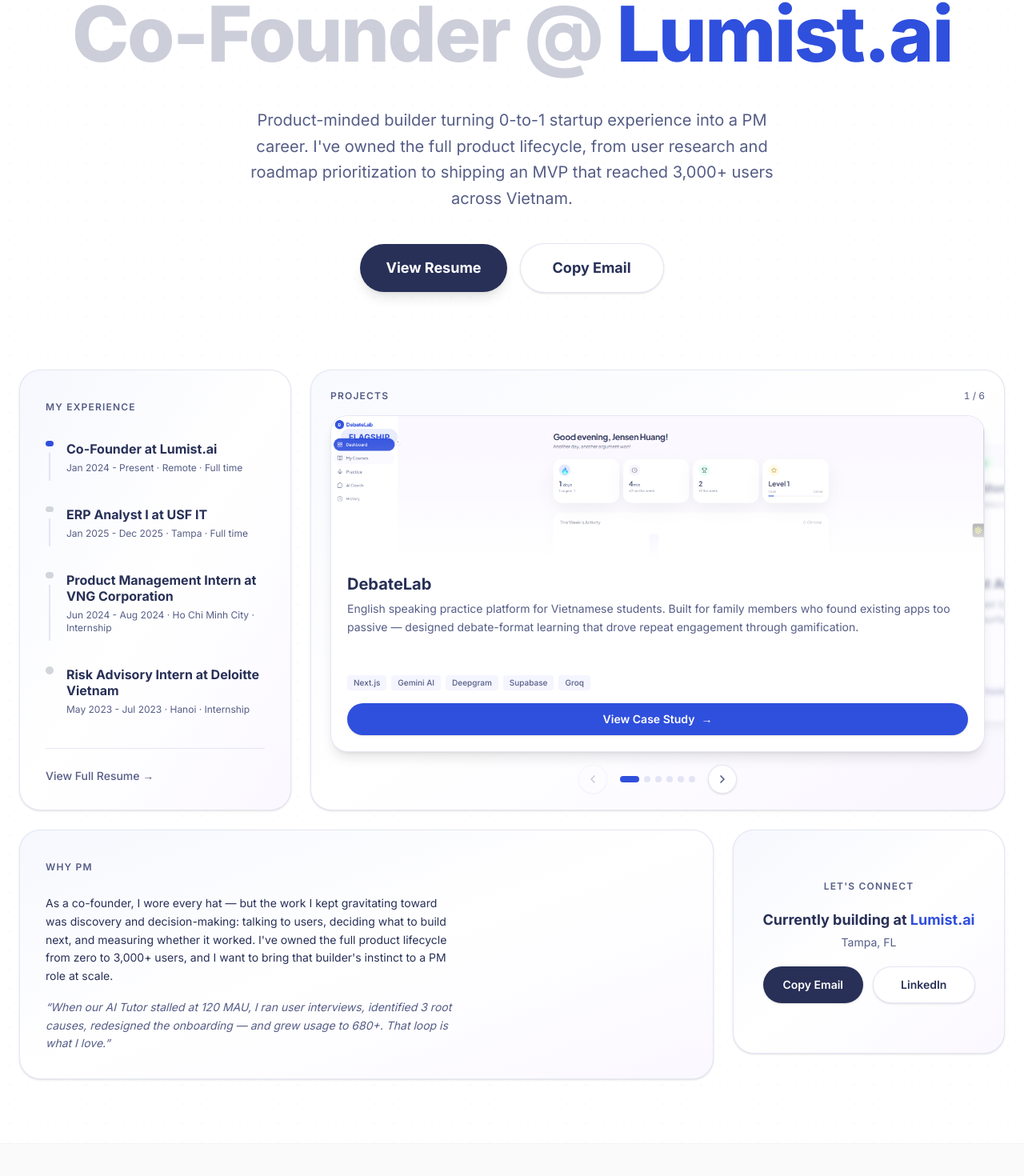
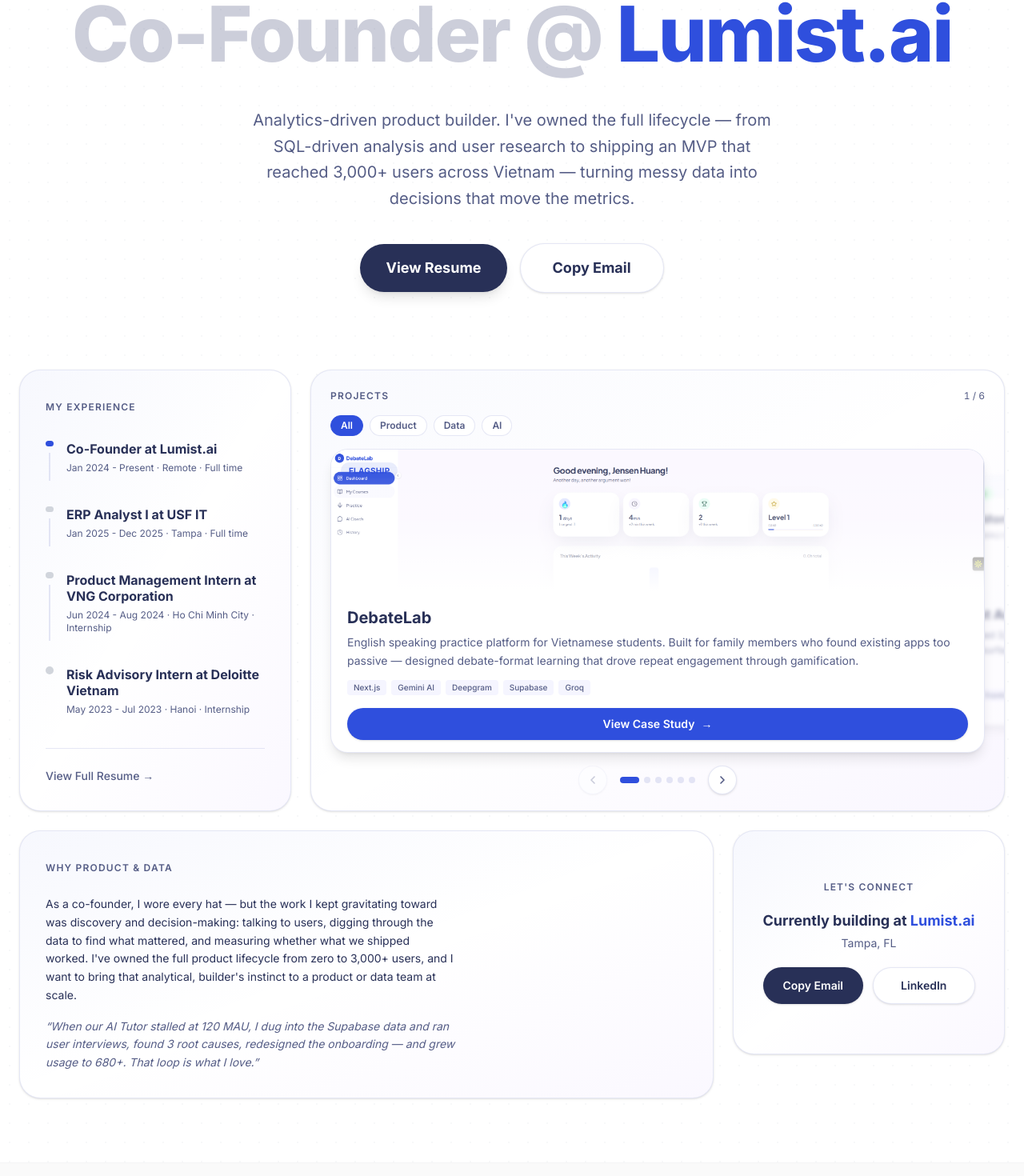
Before and after one commit to ndkn-code/jknguyen-portfolio, a Next.js app: page / in a window 1280 px wide. Shown: the part 312-1782 px from the top of the page at 80% size. Built offline with nearby package versions, Linux system fonts and the light colour scheme.

Commit message:
Reframe homepage for Product & Data positioning; add project category filter

```diff
--- a/src/app/layout.tsx
+++ b/src/app/layout.tsx
@@ -9,9 +9,9 @@
 });
 
 export const metadata: Metadata = {
-  title: "Jack Nguyen - PM Portfolio",
+  title: "Jack Nguyen — Product & Data",
   description:
-    "Co-Founder & COO at Lumist.ai — I build AI-powered products that solve real problems.",
+    "Co-Founder at Lumist.ai. Analytics-driven product builder — I turn data into decisions and ship AI-powered products that reached 3,000+ users.",
 };
 
 export default function RootLayout({
--- a/src/components/home/experience-projects.tsx
+++ b/src/components/home/experience-projects.tsx
@@ -35,6 +35,7 @@
 
 interface Project {
   href: string;
+  categories: string[];
   badge: string;
   badgeColor: string;
   title: string;
@@ -47,6 +48,7 @@
 const allProjects: Project[] = [
   {
     href: "/projects/debatelab",
+    categories: ["Product", "AI"],
     badge: "Flagship",
     badgeColor:
       "bg-primary/10 text-primary dark:bg-primary/20 dark:text-primary",
@@ -58,6 +60,7 @@
   },
   {
     href: "/projects/lumist-analytics",
+    categories: ["Data", "Product"],
     badge: "Launched",
     badgeColor:
       "bg-green-100 text-green-700 dark:bg-green-900/30 dark:text-green-400",
@@ -69,6 +72,7 @@
   },
   {
     href: "/projects/ai-customer-support",
+    categories: ["AI", "Data"],
     badge: "Technical",
     badgeColor:
       "bg-indigo-100 text-indigo-700 dark:bg-indigo-900/30 dark:text-indigo-400",
@@ -80,6 +84,7 @@
   },
   {
     href: "/projects/nemoclaw",
+    categories: ["AI", "Data"],
     badge: "AI Agent",
     badgeColor:
       "bg-cyan-100 text-cyan-700 dark:bg-cyan-900/30 dark:text-cyan-400",
@@ -91,6 +96,7 @@
   },
   {
     href: "/projects/lead-scoring-crm",
+    categories: ["Data", "Product"],
     badge: "Automation",
     badgeColor:
       "bg-purple-100 text-purple-700 dark:bg-purple-900/30 dark:text-purple-400",
@@ -102,6 +108,7 @@
   },
   {
     href: "#",
+    categories: ["Data"],
     badge: "Data",
     badgeColor:
       "bg-blue-100 text-blue-700 dark:bg-blue-900/30 dark:text-blue-400",
@@ -202,21 +209,35 @@
   );
 }
 
+const FILTERS = ["All", "Product", "Data", "AI"] as const;
+type Filter = (typeof FILTERS)[number];
+
 export default function ExperienceAndProjects() {
   const [currentIndex, setCurrentIndex] = useState(0);
+  const [filter, setFilter] = useState<Filter>("All");
+
+  const projects =
+    filter === "All"
+      ? allProjects
+      : allProjects.filter((p) => p.categories.includes(filter));
 
   const paginate = useCallback(
     (newDirection: number) => {
       const nextIndex = currentIndex + newDirection;
-      if (nextIndex >= 0 && nextIndex < allProjects.length) {
+      if (nextIndex >= 0 && nextIndex < projects.length) {
         setCurrentIndex(nextIndex);
       }
     },
-    [currentIndex]
+    [currentIndex, projects.length]
   );
 
   const goTo = useCallback((index: number) => {
     setCurrentIndex(index);
+  }, []);
+
+  const selectFilter = useCallback((f: Filter) => {
+    setFilter(f);
+    setCurrentIndex(0);
   }, []);
 
   return (
@@ -286,8 +307,26 @@
                 Projects
               </span>
               <span className="text-xs text-muted-foreground tabular-nums">
-                {currentIndex + 1} / {allProjects.length}
+                {projects.length === 0 ? 0 : currentIndex + 1} /{" "}
+                {projects.length}
               </span>
+            </div>
+
+            {/* Category filter */}
+            <div className="relative flex flex-wrap items-center gap-2 px-6 pt-4 z-20">
+              {FILTERS.map((f) => (
+                <button
+                  key={f}
+                  onClick={() => selectFilter(f)}
+                  className={`px-3 py-1 rounded-full text-xs font-semibold transition-colors border ${
+                    filter === f
+                      ? "bg-primary text-white border-primary"
+                      : "bg-card text-muted-foreground border-border hover:border-primary/40 hover:text-foreground"
+                  }`}
+                >
+                  {f}
+                </button>
+              ))}
             </div>
 
             {/* Stacked carousel */}
@@ -298,7 +337,7 @@
                 perspective: "1200px",
               }}
             >
-              {allProjects.map((project, i) => {
+              {projects.map((project, i) => {
                 const offset = i - currentIndex;
                 if (Math.abs(offset) > 2) return null;
                 return (
@@ -336,7 +375,7 @@
               </button>
 
               <div className="flex items-center gap-1.5">
-                {allProjects.map((_, i) => (
+                {projects.map((_, i) => (
                   <button
                     key={i}
                     onClick={() => goTo(i)}
@@ -351,7 +390,7 @@
 
               <button
                 onClick={() => paginate(1)}
-                disabled={currentIndex === allProjects.length - 1}
+                disabled={currentIndex === projects.length - 1}
                 className="w-9 h-9 rounded-full border border-border bg-card flex items-center justify-center text-muted-foreground hover:text-foreground hover:border-primary/40 transition-colors disabled:opacity-30 disabled:cursor-not-allowed shadow-sm"
               >
                 <svg
--- a/src/components/home/hero.tsx
+++ b/src/components/home/hero.tsx
@@ -23,7 +23,7 @@
         className="inline-flex items-center mb-6 px-4 py-2 bg-card border border-border rounded-full text-sm font-semibold shadow-sm"
       >
         <span className="w-2.5 h-2.5 rounded-full bg-green-500 mr-2 animate-pulse" />
-        Open to APM / entry-level PM opportunities
+        Open to Product & Data Analyst roles
       </motion.div>
 
       <motion.h1
@@ -57,10 +57,10 @@
         transition={{ duration: 0.6, delay: 0.2 }}
         className="text-xl text-muted-foreground max-w-2xl mx-auto leading-relaxed mb-10"
       >
-        Product-minded builder turning 0-to-1 startup experience into a PM
-        career. I&apos;ve owned the full product lifecycle, from user research
-        and roadmap prioritization to shipping an MVP that reached 3,000+
-        users across Vietnam.
+        Analytics-driven product builder. I&apos;ve owned the full lifecycle
+        &mdash; from SQL-driven analysis and user research to shipping an MVP
+        that reached 3,000+ users across Vietnam &mdash; turning messy data
+        into decisions that move the metrics.
       </motion.p>
 
       <motion.div
--- a/src/components/home/process-location.tsx
+++ b/src/components/home/process-location.tsx
@@ -21,22 +21,23 @@
           <div className="absolute inset-0 bg-gradient-to-br from-primary/[0.04] via-transparent to-violet-500/[0.04] pointer-events-none" />
           <div className="relative">
             <span className="text-xs font-semibold text-muted-foreground uppercase tracking-widest">
-              Why PM
+              Why Product & Data
             </span>
             <div className="mt-6 space-y-4">
               <p className="text-sm text-foreground leading-relaxed max-w-lg">
                 As a co-founder, I wore every hat &mdash; but the work I kept
                 gravitating toward was discovery and decision-making: talking to
-                users, deciding what to build next, and measuring whether it
-                worked. I&apos;ve owned the full product lifecycle from zero to
-                3,000+ users, and I want to bring that builder&apos;s instinct
-                to a PM role at scale.
+                users, digging through the data to find what mattered, and
+                measuring whether what we shipped worked. I&apos;ve owned the
+                full product lifecycle from zero to 3,000+ users, and I want to
+                bring that analytical, builder&apos;s instinct to a product or
+                data team at scale.
               </p>
               <p className="text-sm text-muted-foreground leading-relaxed max-w-lg italic">
-                &ldquo;When our AI Tutor stalled at 120 MAU, I ran user
-                interviews, identified 3 root causes, redesigned the onboarding
-                &mdash; and grew usage to 680+. That loop is what I
-                love.&rdquo;
+                &ldquo;When our AI Tutor stalled at 120 MAU, I dug into the
+                Supabase data and ran user interviews, found 3 root causes,
+                redesigned the onboarding &mdash; and grew usage to 680+. That
+                loop is what I love.&rdquo;
               </p>
             </div>
           </div>
```
